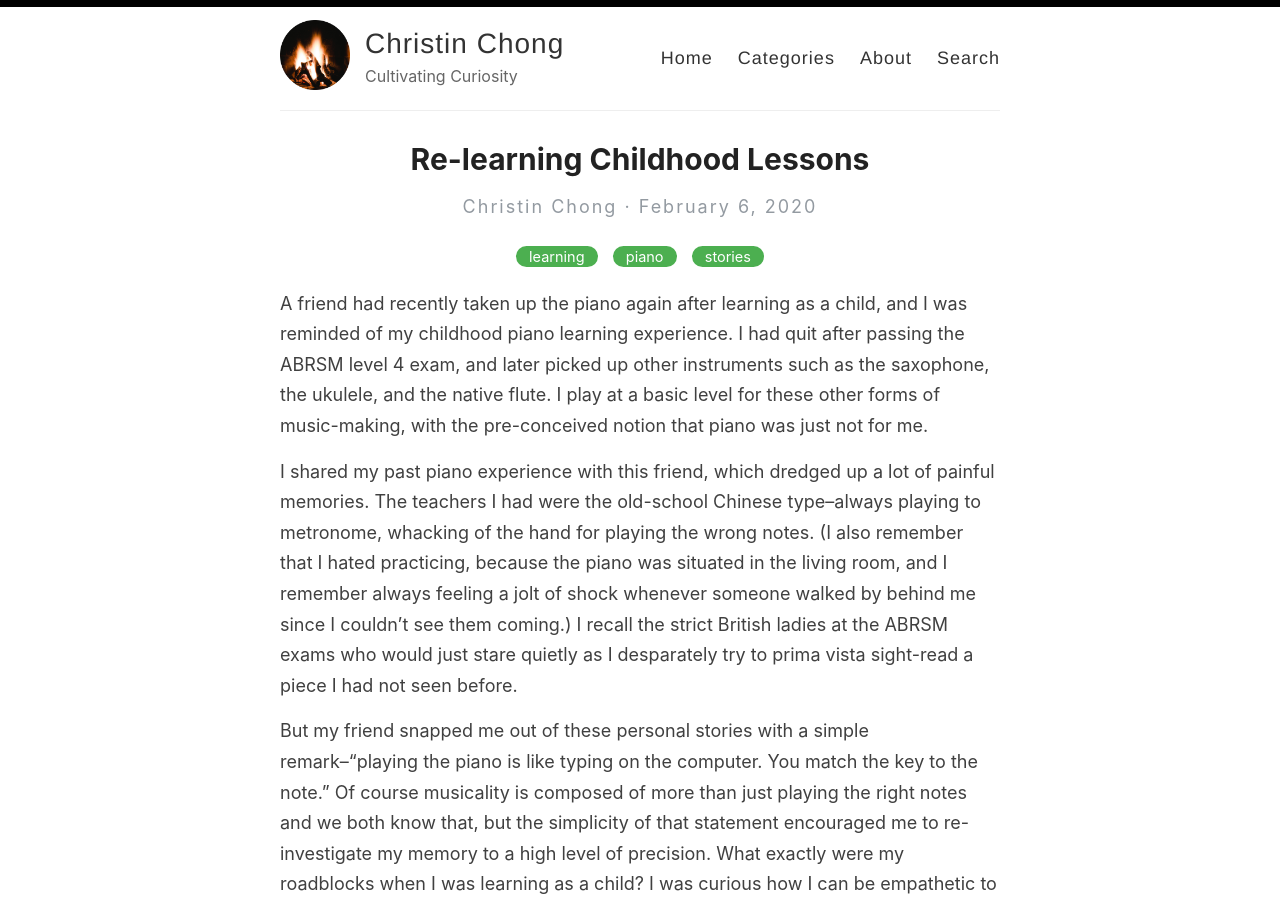
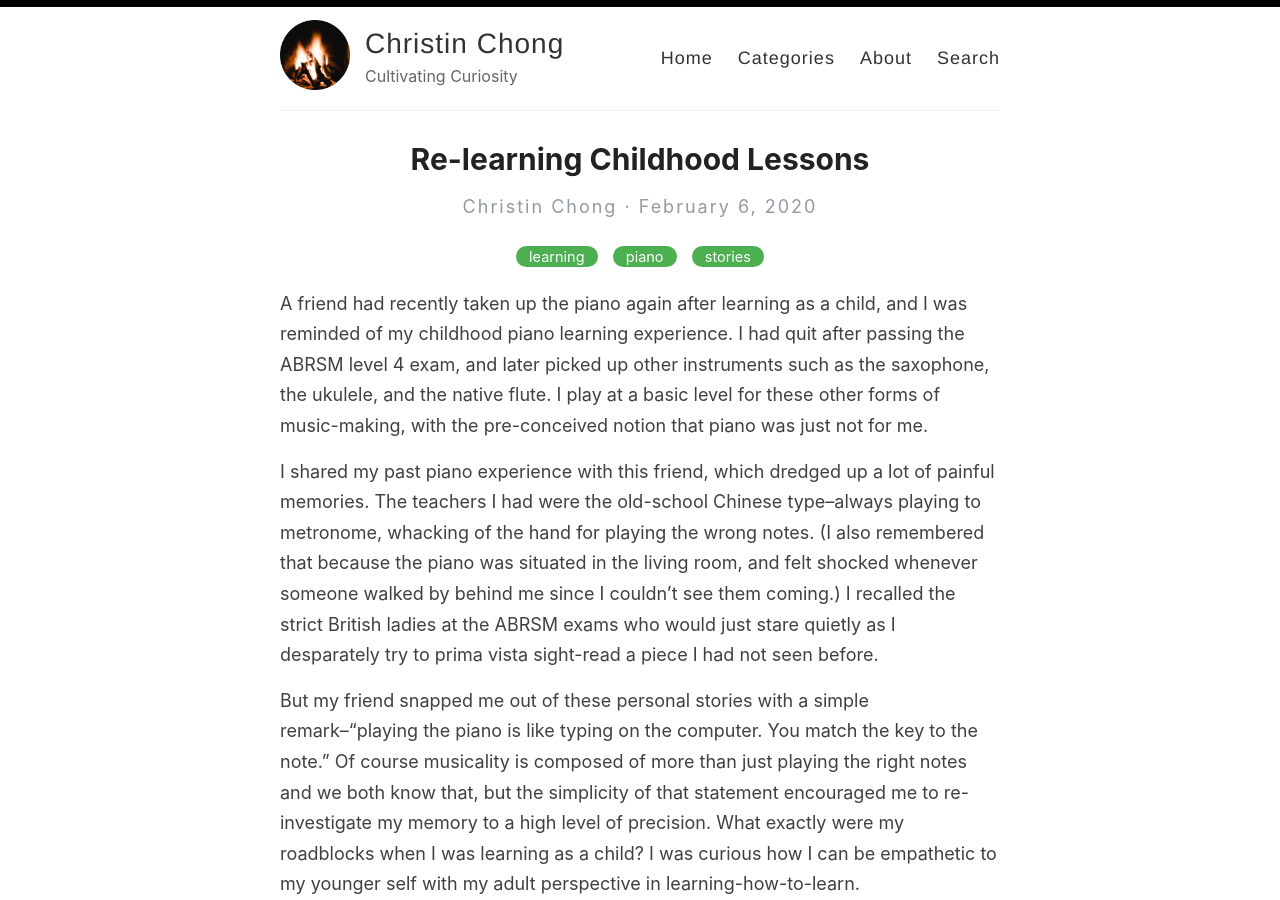
Before and after one commit to codestin/codestin.github.io, a Jekyll site: the page built from _posts/2020-02-06-Relearning-Childhood-Lessons.md, in a window 1280 px wide and 900 px high. Built offline with Jekyll 4.4.1, drawn with Linux system fonts in a browser that asks for light colours; comment, search, counter and statistics services are not loaded.

Commit message:
Update 2020-02-06-Relearning-Childhood-Lessons.md

```diff
--- a/_posts/2020-02-06-Relearning-Childhood-Lessons.md
+++ b/_posts/2020-02-06-Relearning-Childhood-Lessons.md
@@ -6,7 +6,7 @@ categories: [learning, piano, stories]
 ---
 A friend had recently taken up the piano again after learning as a child, and I was reminded of my childhood piano learning experience. I had quit after passing the ABRSM level 4 exam, and later picked up other instruments such as the saxophone, the ukulele, and the native flute. I play at a basic level for these other forms of music-making, with the pre-conceived notion that piano was just not for me.
 
-I shared my past piano experience with this friend, which dredged up a lot of painful memories. The teachers I had were the old-school Chinese type--always playing to metronome, whacking of the hand for playing the wrong notes. (I also remember that I hated practicing, because the piano was situated in the living room, and I remember always feeling a jolt of shock whenever someone walked by behind me since I couldn't see them coming.) I recall the strict British ladies at the ABRSM exams who would just stare quietly as I desparately try to prima vista sight-read a piece I had not seen before.
+I shared my past piano experience with this friend, which dredged up a lot of painful memories. The teachers I had were the old-school Chinese type--always playing to metronome, whacking of the hand for playing the wrong notes. (I also remembered that because the piano was situated in the living room, and felt shocked whenever someone walked by behind me since I couldn't see them coming.) I recalled the strict British ladies at the ABRSM exams who would just stare quietly as I desparately try to prima vista sight-read a piece I had not seen before.
 
 But my friend snapped me out of these personal stories with a simple remark--"playing the piano is like typing on the computer. You match the key to the note." Of course musicality is composed of more than just playing the right notes and we both know that, but the simplicity of that statement encouraged me to re-investigate my memory to a high level of precision. What exactly were my roadblocks when I was learning as a child? I was curious how I can be empathetic to my younger self with my adult perspective in learning-how-to-learn.
 
```
